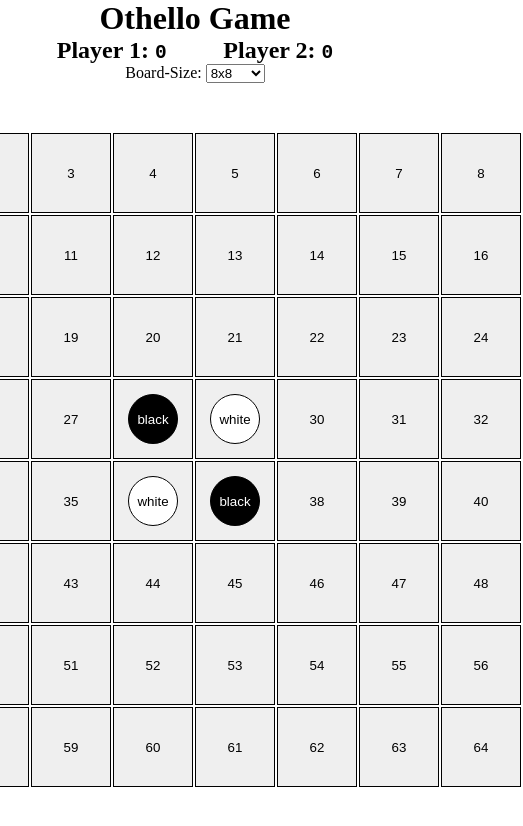
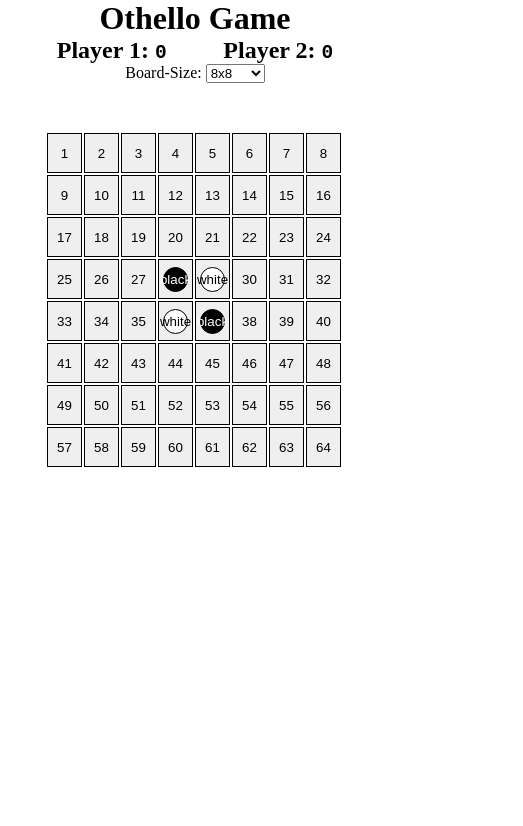
Before and after one commit to a1clark1a/Othello-game, a React app: page / in a window 390 px wide. Shown: the top 826 px of the page, 523 px wide, since content can reach past the window. Built offline with nearby package versions, Linux system fonts and the light colour scheme.

Commit message:
added mobile responsiveness

```diff
--- a/src/index.css
+++ b/src/index.css
@@ -18,11 +18,18 @@
   text-align: center;
 }
 
+.toggle-button {
+  display: block;
+  margin: auto;
+  margin-top: 20px;
+  padding: 5px;
+}
+
 /*Board CSS */
 .board-container {
   display: flex;
   justify-content: center;
-  margin-top: 50px;
+  margin: 50px 20px 0 20px;
 }
 
 .row {
@@ -31,8 +38,8 @@
 
 /*Square */
 .square {
-  width: 80px;
-  height: 80px;
+  width: 35px;
+  height: 40px;
   border: 1px solid black;
   margin: 0 2px 2px 0;
 }
@@ -42,11 +49,15 @@ button:hover {
   border: solid 2px black;
 }
 
+select:hover {
+  cursor: pointer;
+}
+
 /*Piece */
 .piece {
   border: 1px solid black;
-  width: 50px;
-  height: 50px;
+  width: 25px;
+  height: 25px;
   border-radius: 50%;
   display: flex;
   justify-content: center;
@@ -61,4 +72,29 @@ button:hover {
 
 .white {
   background-color: white;
+  color: black;
 }
+
+@media screen and (min-width: 425px) {
+  .square {
+    width: 50px;
+    height: 50px;
+  }
+
+  .piece {
+    width: 40px;
+    height: 40px;
+  }
+}
+
+@media screen and (min-width: 700px) {
+  .square {
+    width: 80px;
+    height: 80px;
+  }
+
+  .piece {
+    width: 50px;
+    height: 50px;
+  }
+}
```
